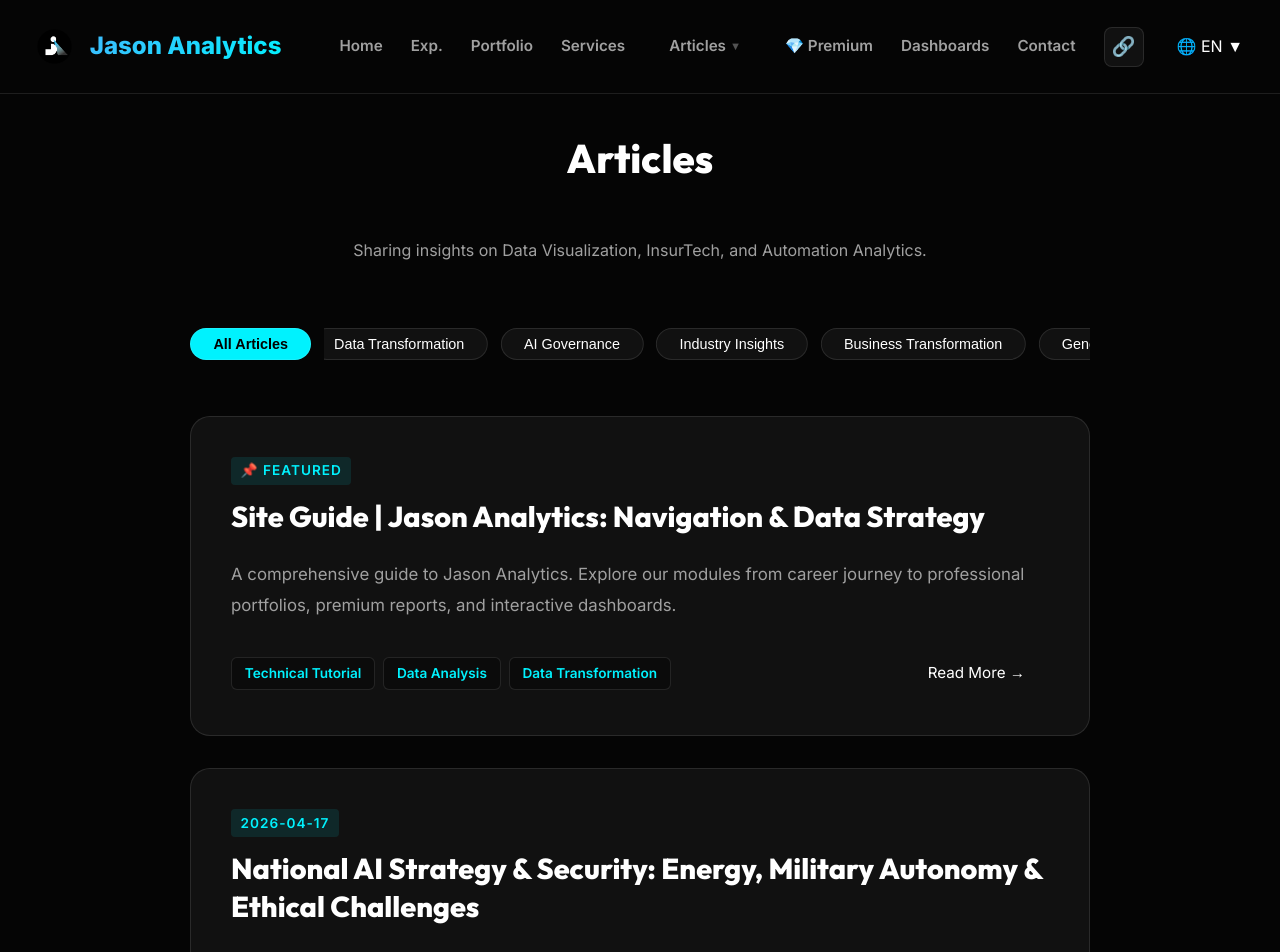
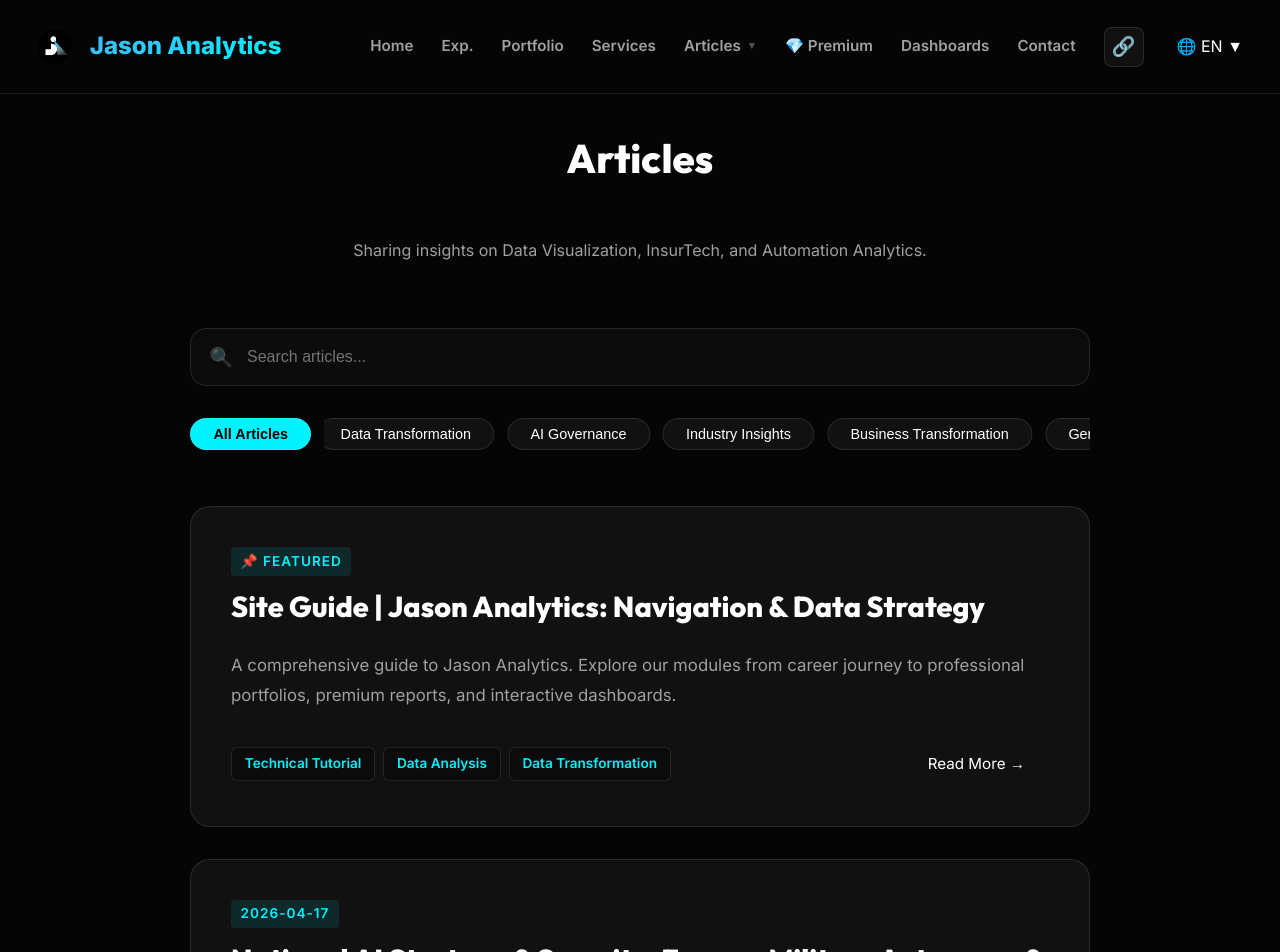
Before and after one commit to ds-jason-tsai/jason-by-tsai-portfolio, a Next.js app: page /en/articles in a window 1280 px wide. Shown: the top 952 px of the page. Built offline with nearby package versions, Linux system fonts and the light colour scheme.

Commit message:
feat: complete article UX overhaul with search, pagination, and pinning fixes

```diff
--- a/app/[lang]/components/ArticleDropdown.tsx
+++ b/app/[lang]/components/ArticleDropdown.tsx
@@ -34,14 +34,13 @@ export default function ArticleDropdown({ lang, dict, categories, latestArticle
           fontSize: '0.95rem',
           fontWeight: '600',
           transition: 'all 0.3s ease',
-          padding: '0.5rem 1rem',
           display: 'flex',
           alignItems: 'center',
-          gap: '4px'
+          gap: '6px'
         }}
       >
         {dict.nav.articles}
-        <span style={{ fontSize: '0.7rem', opacity: 0.5, transform: isOpen ? 'rotate(180deg)' : 'none', transition: 'transform 0.3s ease' }}>▼</span>
+        <span style={{ fontSize: '0.65rem', opacity: 0.5, transform: isOpen ? 'rotate(180deg)' : 'none', transition: 'transform 0.3s ease', display: 'inline-block' }}>▼</span>
       </Link>
 
       {/* Mega Menu Panel */}
@@ -51,21 +50,21 @@ export default function ArticleDropdown({ lang, dict, categories, latestArticle
           position: 'absolute',
           top: '100%',
           left: '50%',
-          transform: `translateX(-50%) translateY(${isOpen ? '10px' : '20px'})`,
-          width: '850px',
-          background: 'rgba(10, 10, 10, 0.95)',
-          backdropFilter: 'blur(20px)',
-          WebkitBackdropFilter: 'blur(20px)',
-          border: '1px solid rgba(255, 255, 255, 0.1)',
-          borderRadius: '20px',
-          padding: '2.5rem',
-          boxShadow: '0 30px 60px rgba(0,0,0,0.8)',
+          transform: `translateX(-50%) translateY(${isOpen ? '15px' : '25px'})`,
+          width: '700px',
+          background: 'rgba(10, 10, 10, 0.98)',
+          backdropFilter: 'blur(30px)',
+          WebkitBackdropFilter: 'blur(30px)',
+          border: '1px solid rgba(255, 255, 255, 0.08)',
+          borderRadius: '24px',
+          padding: '2.5rem 3rem',
+          boxShadow: '0 40px 100px rgba(0,0,0,0.9)',
           opacity: isOpen ? 1 : 0,
           pointerEvents: isOpen ? 'auto' : 'none',
           transition: 'all 0.4s cubic-bezier(0.16, 1, 0.3, 1)',
           display: 'grid',
-          gridTemplateColumns: 'repeat(3, 1fr) 1.5fr',
-          gap: '2.5rem',
+          gridTemplateColumns: 'repeat(3, 1fr)',
+          gap: '3rem',
           zIndex: 100
         }}
       >
@@ -74,15 +73,17 @@ export default function ArticleDropdown({ lang, dict, categories, latestArticle
           <div key={key} className="mega-menu-col">
             <h4 style={{
               color: 'var(--accent-color)',
-              fontSize: '0.85rem',
+              fontSize: '0.8rem',
               textTransform: 'uppercase',
-              letterSpacing: '1.5px',
-              marginBottom: '1.2rem',
-              fontWeight: '800'
+              letterSpacing: '2px',
+              marginBottom: '1.5rem',
+              fontWeight: '800',
+              borderLeft: '2px solid var(--accent-color)',
+              paddingLeft: '10px'
             }}>
               {cat.label}
             </h4>
-            <ul style={{ listStyle: 'none', padding: 0, margin: 0, display: 'flex', flexDirection: 'column', gap: '0.6rem' }}>
+            <ul style={{ listStyle: 'none', padding: 0, margin: 0, display: 'flex', flexDirection: 'column', gap: '0.8rem' }}>
               {cat.tags.map((tag) => (
                 <li key={tag}>
                   <Link
@@ -91,11 +92,10 @@ export default function ArticleDropdown({ lang, dict, categories, latestArticle
                       color: 'var(--text-secondary)',
                       textDecoration: 'none',
                       fontSize: '0.95rem',
-                      transition: 'color 0.2s ease',
+                      transition: 'all 0.2s ease',
                       display: 'block'
                     }}
-                    onMouseEnter={(e) => (e.currentTarget.style.color = '#fff')}
-                    onMouseLeave={(e) => (e.currentTarget.style.color = 'var(--text-secondary)')}
+                    className="mega-menu-tag"
                   >
                     {tag}
                   </Link>
@@ -104,66 +104,32 @@ export default function ArticleDropdown({ lang, dict, categories, latestArticle
             </ul>
           </div>
         ))}
-
-        {/* Featured Article Card */}
-        {latestArticle && (
-          <div
-            className="mega-menu-featured"
-            style={{
-              background: 'rgba(255,255,255,0.03)',
-              borderRadius: '16px',
-              padding: '1.2rem',
-              border: '1px solid rgba(255,255,255,0.05)',
-              display: 'flex',
-              flexDirection: 'column',
-              gap: '1rem',
-              animation: isOpen ? 'slideInRight 0.5s ease forwards' : 'none'
-            }}
-          >
-            <div style={{ display: 'flex', justifyContent: 'space-between', alignItems: 'center' }}>
-               <span style={{ fontSize: '0.75rem', color: 'var(--accent-color)', fontWeight: 'bold' }}>LATEST PICK</span>
-               <span style={{ fontSize: '0.7rem', color: '#666' }}>{latestArticle.date}</span>
-            </div>
-
-            <h5 style={{ fontSize: '1.1rem', lineHeight: '1.4', margin: 0, color: '#fff' }}>
-              {latestArticle.title[lang]}
-            </h5>
-
-            <p style={{ fontSize: '0.85rem', color: '#888', margin: 0, overflow: 'hidden', display: '-webkit-box', WebkitLineClamp: 2, WebkitBoxOrient: 'vertical' }}>
-              {latestArticle.description[lang]}
-            </p>
-
-            <Link
-              href={`/${lang}/articles/${latestArticle.id}`}
-              className="btn-secondary"
-              style={{
-                width: '100%',
-                textAlign: 'center',
-                padding: '0.6rem',
-                fontSize: '0.85rem'
-              }}
-            >
-              Read Article →
-            </Link>
-          </div>
-        )}
       </div>
 
       <style dangerouslySetInnerHTML={{__html: `
-        @keyframes slideInRight {
-          from { opacity: 0; transform: translateX(20px); }
-          to { opacity: 1; transform: translateX(0); }
+        .mega-menu-tag:hover {
+          color: #fff !important;
+          transform: translateX(5px);
         }
         .mega-menu::before {
           content: '';
           position: absolute;
-          top: -20px;
+          top: -30px;
           left: 0;
           width: 100%;
-          height: 20px;
+          height: 30px;
           background: transparent;
         }
-        .nav-link:hover { color: var(--accent-color) !important; }
+        .nav-link:hover { color: var(--text-primary) !important; }
+        .nav-link.active::after {
+           content: '';
+           position: absolute;
+           bottom: -4px;
+           left: 0;
+           width: 100%;
+           height: 2px;
+           background: var(--accent-grad);
+        }
       `}} />
     </div>
   );
--- a/components/ArticleListClient.tsx
+++ b/components/ArticleListClient.tsx
@@ -3,8 +3,10 @@
 import React, { useState, useEffect } from 'react';
 
 export default function ArticleListClient({ articles, lang, t }: { articles: any[], lang: string, t: any }) {
-  // Extract unique tags for the category bar
+  // States for search and pagination
   const [activeCategory, setActiveCategory] = useState<string>('all');
+  const [searchQuery, setSearchQuery] = useState('');
+  const [visibleCount, setVisibleCount] = useState(8);
 
   // Extract all unique tags dynamically
   const uniqueTags = Array.from(new Set(
@@ -13,35 +15,87 @@ export default function ArticleListClient({ articles, lang, t }: { articles: any
 
   const categories = ['all', ...uniqueTags];
 
+  // Robust Hash & URL detection (Fixed: "點了沒用" bug)
   useEffect(() => {
-    if (typeof window !== 'undefined') {
-      let hash = window.location.hash;
+    const handleHashChange = () => {
+      const hash = window.location.hash;
       if (hash) {
         try {
-           const decodedHash = decodeURIComponent(hash.replace('#', ''));
-           if (categories.includes(decodedHash)) {
-             setActiveCategory(decodedHash);
-           }
+          const decodedHash = decodeURIComponent(hash.replace('#', ''));
+          if (categories.includes(decodedHash)) {
+            setActiveCategory(decodedHash);
+            setVisibleCount(8); // Reset pagination on category change
+          }
         } catch(e) {}
+      } else {
+        setActiveCategory('all');
       }
-    }
+    };
+
+    handleHashChange(); // Run on mount
+    window.addEventListener('hashchange', handleHashChange);
+    return () => window.removeEventListener('hashchange', handleHashChange);
   }, [categories]);
 
   const handleCategoryClick = (cat: string) => {
     setActiveCategory(cat);
+    setVisibleCount(8);
     window.history.pushState(null, '', `#${cat}`);
   };
 
-  const filteredArticles = activeCategory === 'all'
-    ? articles
-    : articles.filter(art => art.tags?.[lang]?.includes(activeCategory));
+  // Multiple Filter Logic: Category + Search (Fixed: "點擊後只有對應標籤")
+  let processedArticles = articles.filter(art => {
+    const matchesCategory = activeCategory === 'all' || art.tags?.[lang]?.includes(activeCategory);
+    const matchesSearch =
+      art.title[lang].toLowerCase().includes(searchQuery.toLowerCase()) ||
+      art.description[lang].toLowerCase().includes(searchQuery.toLowerCase());
+    return matchesCategory && matchesSearch;
+  });
+
+  // Sorting Logic (Fixed: "只在全部文章置頂")
+  processedArticles = [...processedArticles].sort((a, b) => {
+    if (activeCategory === 'all' && searchQuery === '') {
+      if (a.pinned && !b.pinned) return -1;
+      if (!a.pinned && b.pinned) return 1;
+    }
+    return new Date(b.date).getTime() - new Date(a.date).getTime();
+  });
+
+  const displayedArticles = processedArticles.slice(0, visibleCount);
+  const hasMore = processedArticles.length > visibleCount;
 
   return (
     <div className="articles-client-container" style={{ maxWidth: '900px', margin: '0 auto' }}>
 
-      {/* Category Tabs: Fixed "All" button + Infinite Carousel for remaining tags */}
+      {/* 2. Search Bar Component */}
+      <div className="search-bar-container" style={{ marginBottom: '2rem', position: 'relative' }}>
+        <input
+          type="text"
+          placeholder={lang === 'zh' ? '搜尋文章關鍵字...' : (lang === 'ja' ? '記事を検索...' : 'Search articles...')}
+          value={searchQuery}
+          onChange={(e) => {
+            setSearchQuery(e.target.value);
+            setVisibleCount(8); // Reset pagination on search
+          }}
+          style={{
+            width: '100%',
+            padding: '1.2rem 1.5rem 1.2rem 3.5rem',
+            background: 'rgba(255,255,255,0.03)',
+            border: '1px solid rgba(255,255,255,0.1)',
+            borderRadius: '16px',
+            color: '#fff',
+            fontSize: '1rem',
+            outline: 'none',
+            transition: 'all 0.3s ease',
+            backdropFilter: 'blur(10px)'
+          }}
+          className="search-input"
+        />
+        <span style={{ position: 'absolute', left: '1.2rem', top: '50%', transform: 'translateY(-50%)', opacity: 0.4, fontSize: '1.2rem' }}>🔍</span>
+      </div>
+
+      {/* Category Tabs */}
       <div className="category-bar-wrapper" style={{ marginBottom: '3.5rem', display: 'flex', alignItems: 'center', gap: '0.8rem' }}>
-        {/* Fixed "All Articles" button - always visible on the left */}
         <button
           onClick={() => handleCategoryClick('all')}
           style={{
@@ -59,20 +113,13 @@ export default function ArticleListClient({ articles, lang, t }: { articles: any
             flexShrink: 0,
             zIndex: 3
           }}
-          className="category-btn fade-in"
+          className="category-btn"
         >
           {lang === 'zh' ? '全部文章' : (lang === 'ja' ? 'すべての記事' : 'All Articles')}
         </button>
 
-        {/* Scrolling marquee for remaining tag buttons */}
         <div className="category-scroll-wrapper" style={{ position: 'relative', overflow: 'hidden', flex: 1, display: 'flex', alignItems: 'center' }}>
-          <div className="category-marquee-track" style={{
-            display: 'flex',
-            gap: '0.8rem',
-            width: 'max-content',
-            alignItems: 'center',
-          }}>
-            {/* Render tags (excluding 'all') twice for seamless infinite scrolling */}
+          <div className="category-marquee-track" style={{ display: 'flex', gap: '0.8rem', width: 'max-content', alignItems: 'center' }}>
             {[...uniqueTags, ...uniqueTags].map((cat, idx) => (
               <button
                 key={`${cat}-${idx}`}
@@ -91,7 +138,7 @@ export default function ArticleListClient({ articles, lang, t }: { articles: any
                   whiteSpace: 'nowrap',
                   flexShrink: 0
                 }}
-                className="category-btn fade-in"
+                className="category-btn"
               >
                 {cat}
               </button>
@@ -101,7 +148,7 @@ export default function ArticleListClient({ articles, lang, t }: { articles: any
       </div>
 
       <div className="articles-list" style={{ display: 'flex', flexDirection: 'column', gap: '2rem' }}>
-        {filteredArticles.map((art, idx) => (
+        {displayedArticles.map((art, idx) => (
           <article
             key={art.id}
             className="article-list-card fade-in"
@@ -113,7 +160,7 @@ export default function ArticleListClient({ articles, lang, t }: { articles: any
               borderRadius: '20px',
               padding: '2.5rem',
               transition: 'transform 0.3s ease, box-shadow 0.3s ease',
-              animationDelay: `${idx * 0.1}s`
+              animationDelay: `${idx % 8 * 0.1}s`
             }}
           >
             <div style={{ marginBottom: '1.5rem' }}>
@@ -129,7 +176,7 @@ export default function ArticleListClient({ articles, lang, t }: { articles: any
                 background: 'rgba(0, 242, 254, 0.1)',
                 borderRadius: '4px'
               }}>
-                {art.pinned ? (
+                {(activeCategory === 'all' && art.pinned) ? (
                   lang === 'zh' ? '📌 置頂' : (lang === 'ja' ? '📌 固定' : '📌 Featured')
                 ) : art.date}
               </span>
@@ -153,22 +200,43 @@ export default function ArticleListClient({ articles, lang, t }: { articles: any
                 ))}
               </div>
 
-              <a href={`/${lang}/articles/${art.id}`} className="btn-secondary" style={{
-                padding: '0.6rem 1.5rem',
-                fontSize: '0.95rem',
-                whiteSpace: 'nowrap'
-              }}>
+              <a href={`/${lang}/articles/${art.id}`} className="btn-secondary" style={{ padding: '0.6rem 1.5rem', fontSize: '0.95rem', whiteSpace: 'nowrap' }}>
                 {t.readMore} →
               </a>
             </div>
           </article>
         ))}
-        {filteredArticles.length === 0 && (
+
+        {/* 1. Load More Button */}
+        {hasMore && (
+           <div style={{ textAlign: 'center', marginTop: '3rem' }}>
+             <button
+               onClick={() => setVisibleCount(prev => prev + 8)}
+               className="load-more-btn"
+               style={{
+                 padding: '1rem 3rem',
+                 background: 'transparent',
+                 border: '1px solid var(--accent-color)',
+                 color: 'var(--accent-color)',
+                 borderRadius: '30px',
+                 fontSize: '1rem',
+                 fontWeight: '800',
+                 cursor: 'pointer',
+                 transition: 'all 0.3s ease'
+               }}
+             >
+               {lang === 'zh' ? '載入更多文章' : (lang === 'ja' ? 'もっと見る' : 'Load More')}
+             </button>
+           </div>
+        )}
+
+        {processedArticles.length === 0 && (
           <div style={{ width: '100%', padding: '4rem 0', textAlign: 'center', color: 'var(--text-secondary)' }}>
-             No articles found for this category.
+             {lang === 'zh' ? '找不到相關關鍵字的文章' : (lang === 'ja' ? '該当する記事が見つかりません' : 'No articles found matching your criteria.')}
           </div>
         )}
       </div>
+
 
       <style dangerouslySetInnerHTML={{__html: `
         .article-list-card:hover {
@@ -195,6 +263,19 @@ export default function ArticleListClient({ articles, lang, t }: { articles: any
         @keyframes marquee-scroll {
           0% { transform: translateX(0); }
           100% { transform: translateX(calc(-50% - 0.4rem)); }
+        }
+
+        .search-input:focus {
+          border-color: var(--accent-color) !important;
+          background: rgba(255,255,255,0.06) !important;
+          box-shadow: 0 0 20px rgba(0, 242, 254, 0.15);
+        }
+
+        .load-more-btn:hover {
+          background: var(--accent-color) !important;
+          color: #000 !important;
+          transform: translateY(-3px);
+          box-shadow: 0 10px 25px rgba(0, 242, 254, 0.3);
         }
 
 
--- a/lib/markdown.ts
+++ b/lib/markdown.ts
@@ -72,11 +72,6 @@ export function getSortedArticlesData(): ArticleData[] {
     });
 
   return allArticlesData.sort((a, b) => {
-    // 1. Pinned articles come first
-    if (a.pinned && !b.pinned) return -1;
-    if (!a.pinned && b.pinned) return 1;
-
-    // 2. Then sort by date (descending)
     if (a.date < b.date) {
       return 1;
     } else {
```
